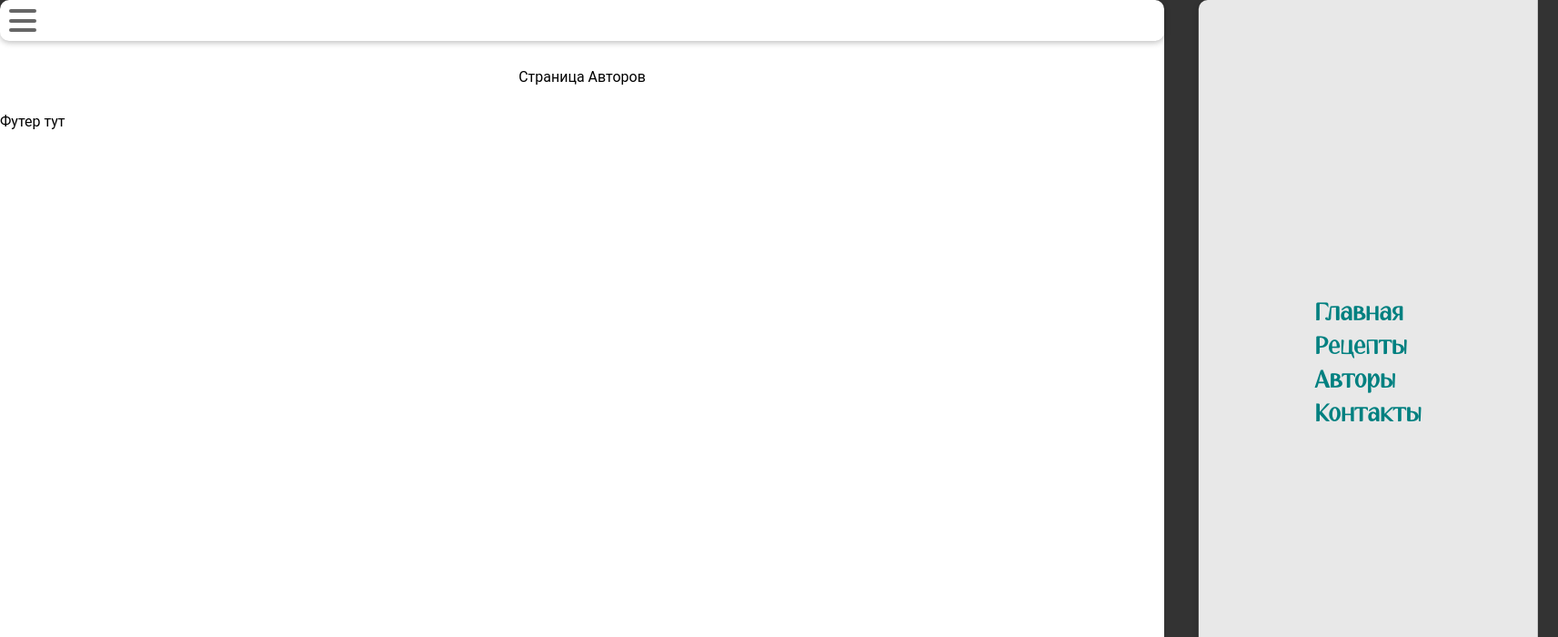
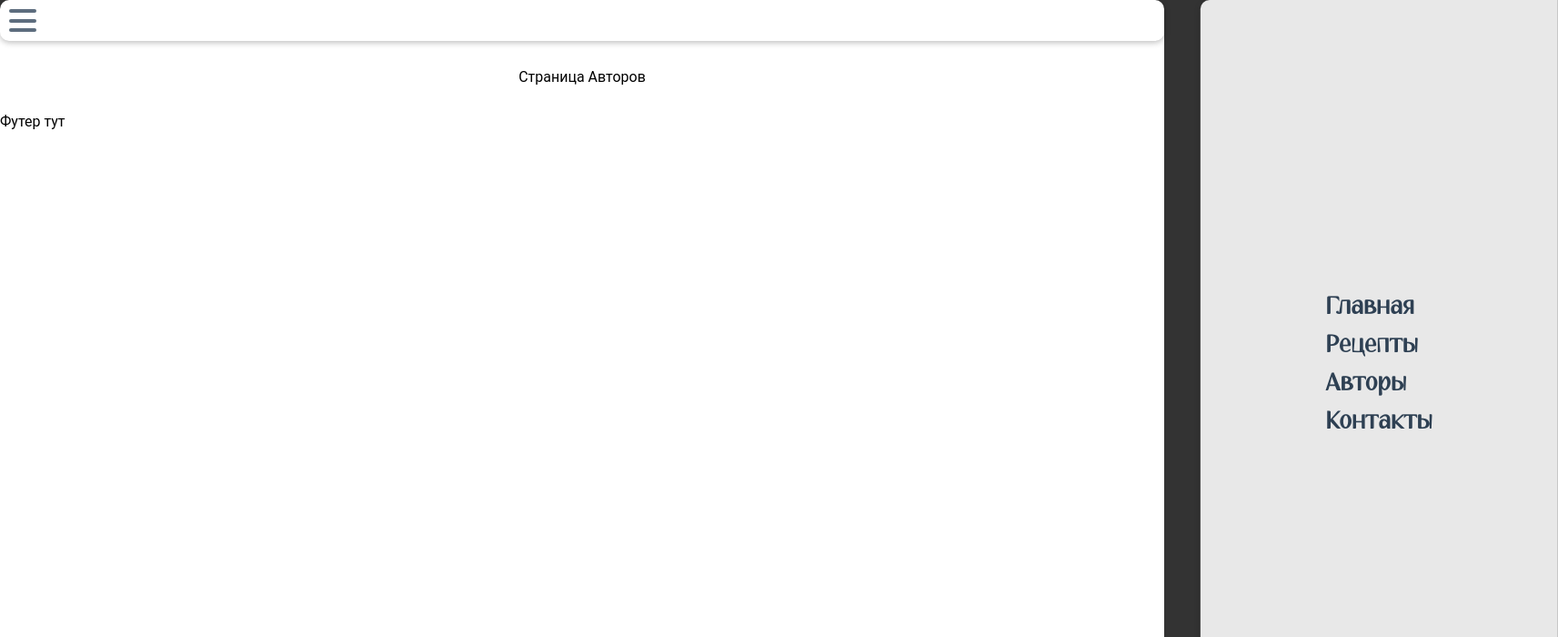
Before and after one commit to morkich/mother-kitchen, a SvelteKit app: page /authors in a window 1280 px wide. Shown: the top 700 px of the page at 91% size, 1713 px wide, since content can reach past the window. Built offline with nearby package versions, Linux system fonts and the light colour scheme.

Commit message:
изменены переменные цветов, ховер на меню

```diff
--- a/src/components/Menus/MainMenu.svelte
+++ b/src/components/Menus/MainMenu.svelte
@@ -56,7 +56,7 @@
 	}
 
 	.menuBurgerButton:hover span {
-		background-color: #000;
+		background-color: var(--color-dark-blue);
 	}
 
 	.lineOne,
@@ -80,7 +80,7 @@
 	.menuBurgerButton span {
 		width: 100%;
 		height: 4px;
-		background-color: #666;
+		background-color: var(--color-dark-grey);
 		border-radius: 5px;
 		transition: 0.2s;
 	}
@@ -110,7 +110,7 @@
 	.menuList {
 		display: grid;
 		grid-template-columns: 1fr;
-		grid-gap: 10px;
+		grid-gap: 15px;
 		list-style-type: none;
 		font-size: 25px;
 		padding: 0;
@@ -118,12 +118,14 @@
 
 	.menuLink {
 		text-decoration: none;
-		color: teal;
+		color: var(--color-dark-blue);
 		font-weight: 600;
 		transition: 0.2s;
+		padding: 5px 10px;
+		border-radius: 10px;
 	}
 
 	.menuLink:hover {
-		filter: brightness(0.5);
+		background-color: #fadbd8;
 	}
 </style>
--- a/src/routes/+layout.svelte
+++ b/src/routes/+layout.svelte
@@ -20,9 +20,9 @@
 
 	:root {
 		--color-light-blue: #aed6f1;
+		--color-blue: #85c1e9;
+		--color-dark-blue: #2e4053;
 		--color-light-pink: #fadbd8;
-		--color-light-blue: #85c1e9;
-		--color-dark-blue: #2e4053;
 		--color-dark-grey: #5d6d7e;
 		--color-bcg-grey: #e8e8e8;
 		--font-main: 'Roboto', sans-serif;
```
